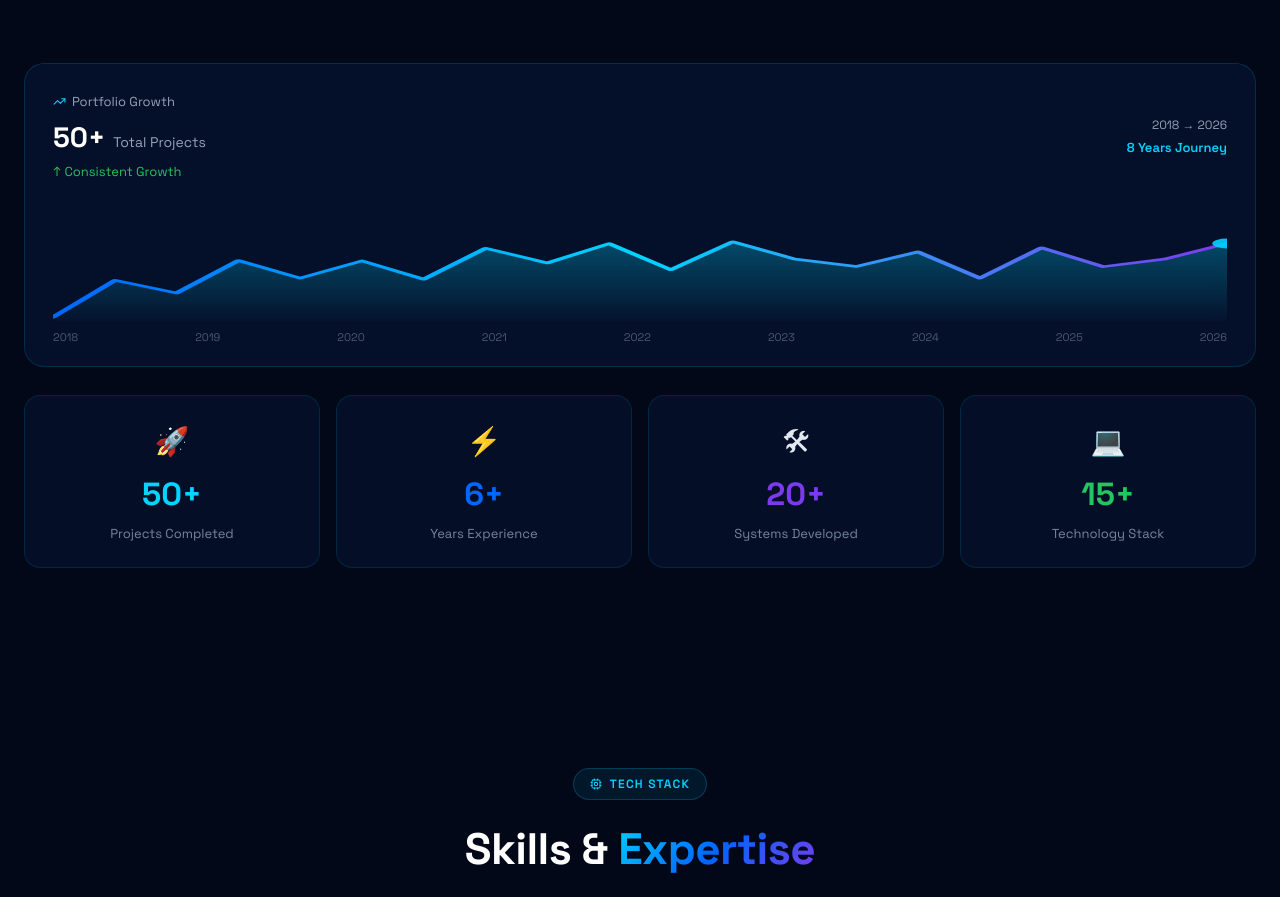
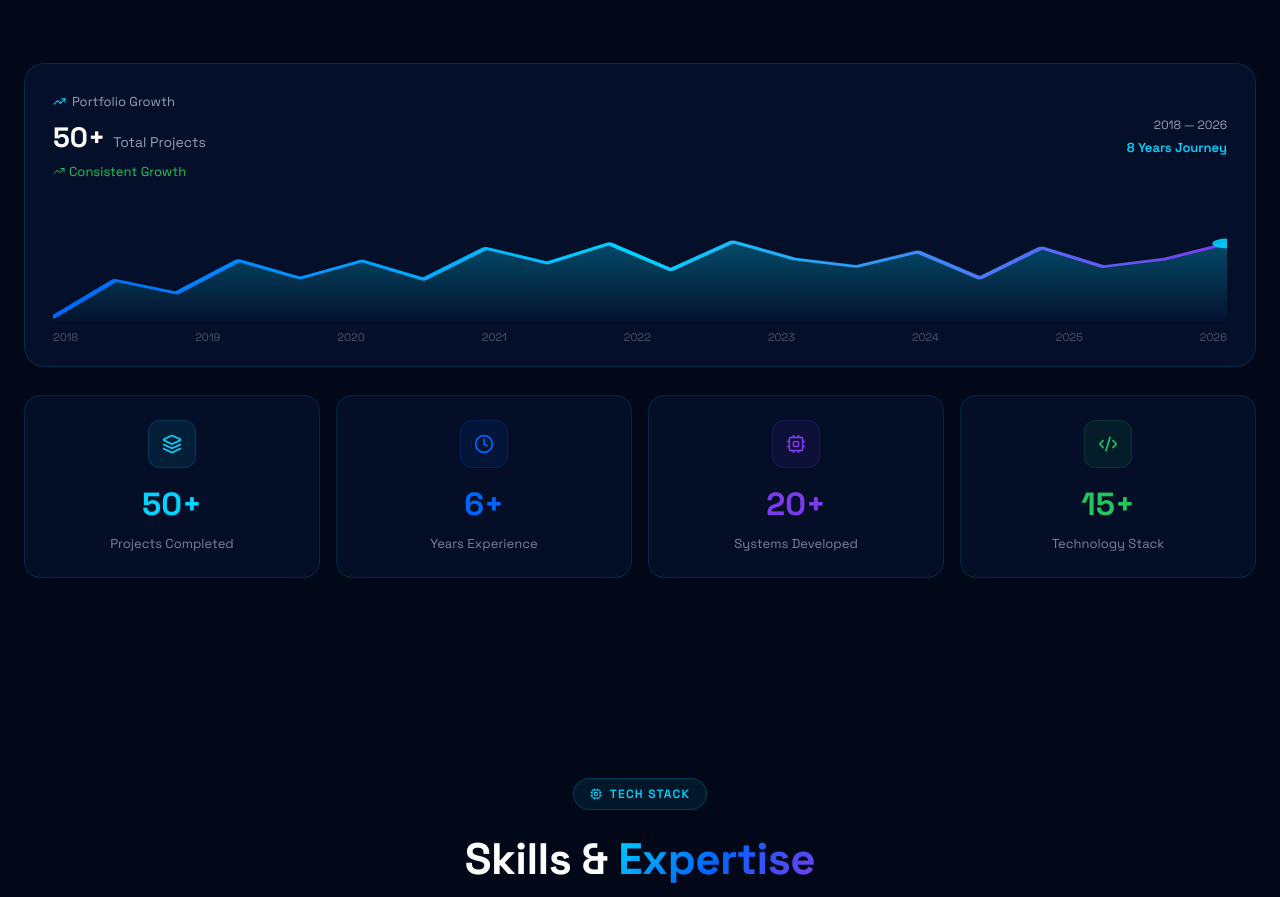
Before and after one commit to pediaboy/portofoliothoriq, a Next.js app: page / in a window 1280 px wide. Shown: the part 2059-2956 px from the top of the page. Built offline with nearby package versions, Linux system fonts and the light colour scheme.

Commit message:
refactor: replace all emoji with lucide icons

```diff
--- a/app/sections/StatsSection.tsx
+++ b/app/sections/StatsSection.tsx
@@ -1,6 +1,6 @@
 'use client'
 import { useEffect, useRef, useState } from 'react'
-import { BarChart2, TrendingUp } from 'lucide-react'
+import { BarChart2, TrendingUp, Layers, Clock, Cpu, Code2 } from 'lucide-react'
 
 function useReveal() {
   const ref = useRef<HTMLDivElement>(null)
@@ -34,7 +34,6 @@ function Counter({ target, suffix = '', duration = 1800 }: { target: number, suf
   return <span ref={ref}>{count}{suffix}</span>
 }
 
-// Animated SVG chart (dummy, no API)
 function AnimatedChart() {
   const [phase, setPhase] = useState(0)
   useEffect(() => {
@@ -66,7 +65,6 @@ function AnimatedChart() {
       </defs>
       <path d={area} fill="url(#chartGrad)" />
       <path d={d} fill="none" stroke="url(#lineGrad)" strokeWidth="2.5" strokeLinecap="round" strokeLinejoin="round" />
-      {/* Glowing dot at end */}
       <circle cx={pts[pts.length-1].x} cy={pts[pts.length-1].y} r="5" fill="#00d4ff" opacity="0.9">
         <animate attributeName="r" values="4;7;4" dur="2s" repeatCount="indefinite" />
         <animate attributeName="opacity" values="0.9;0.4;0.9" dur="2s" repeatCount="indefinite" />
@@ -76,10 +74,10 @@ function AnimatedChart() {
 }
 
 const statsData = [
-  { label: 'Projects Completed', val: 50, suffix: '+', icon: '🚀', color: '#00d4ff' },
-  { label: 'Years Experience', val: 6, suffix: '+', icon: '⚡', color: '#0066ff' },
-  { label: 'Systems Developed', val: 20, suffix: '+', icon: '🛠', color: '#7c3aed' },
-  { label: 'Technology Stack', val: 15, suffix: '+', icon: '💻', color: '#22c55e' },
+  { label: 'Projects Completed', val: 50, suffix: '+', icon: <Layers size={20} />, color: '#00d4ff' },
+  { label: 'Years Experience', val: 6, suffix: '+', icon: <Clock size={20} />, color: '#0066ff' },
+  { label: 'Systems Developed', val: 20, suffix: '+', icon: <Cpu size={20} />, color: '#7c3aed' },
+  { label: 'Technology Stack', val: 15, suffix: '+', icon: <Code2 size={20} />, color: '#22c55e' },
 ]
 
 export default function StatsSection() {
@@ -113,15 +111,16 @@ export default function StatsSection() {
                 <Counter target={50} suffix="+" />
                 <span style={{ fontSize: 14, color: '#94a3b8', fontWeight: 400, marginLeft: 8 }}>Total Projects</span>
               </div>
-              <div style={{ fontSize: 13, color: '#22c55e', marginTop: 4 }}>↑ Consistent Growth</div>
+              <div style={{ fontSize: 13, color: '#22c55e', marginTop: 4, display: 'flex', alignItems: 'center', gap: 4 }}>
+                <TrendingUp size={12} /> Consistent Growth
+              </div>
             </div>
             <div style={{ textAlign: 'right' }}>
-              <div style={{ fontSize: 12, color: '#94a3b8', marginBottom: 4 }}>2018 → 2026</div>
+              <div style={{ fontSize: 12, color: '#94a3b8', marginBottom: 4 }}>2018 — 2026</div>
               <div style={{ fontSize: 13, color: '#00d4ff', fontWeight: 600 }}>8 Years Journey</div>
             </div>
           </div>
           <AnimatedChart />
-          {/* X labels */}
           <div style={{ display: 'flex', justifyContent: 'space-between', marginTop: 8, fontSize: 11, color: 'rgba(148,163,184,0.5)' }}>
             {['2018','2019','2020','2021','2022','2023','2024','2025','2026'].map(y => <span key={y}>{y}</span>)}
           </div>
@@ -139,7 +138,9 @@ export default function StatsSection() {
             }}
             onMouseEnter={e => { (e.currentTarget as HTMLElement).style.borderColor = `${s.color}50`; (e.currentTarget as HTMLElement).style.transform = 'translateY(-4px)' }}
             onMouseLeave={e => { (e.currentTarget as HTMLElement).style.borderColor = 'rgba(0,212,255,0.12)'; (e.currentTarget as HTMLElement).style.transform = 'none' }}>
-              <div style={{ fontSize: 28, marginBottom: 8 }}>{s.icon}</div>
+              <div style={{ width: 48, height: 48, borderRadius: 12, background: `${s.color}15`, border: `1px solid ${s.color}25`, display: 'flex', alignItems: 'center', justifyContent: 'center', color: s.color, margin: '0 auto 12px' }}>
+                {s.icon}
+              </div>
               <div style={{ fontSize: 32, fontWeight: 900, color: s.color }}>
                 <Counter target={s.val} suffix={s.suffix} />
               </div>
```
